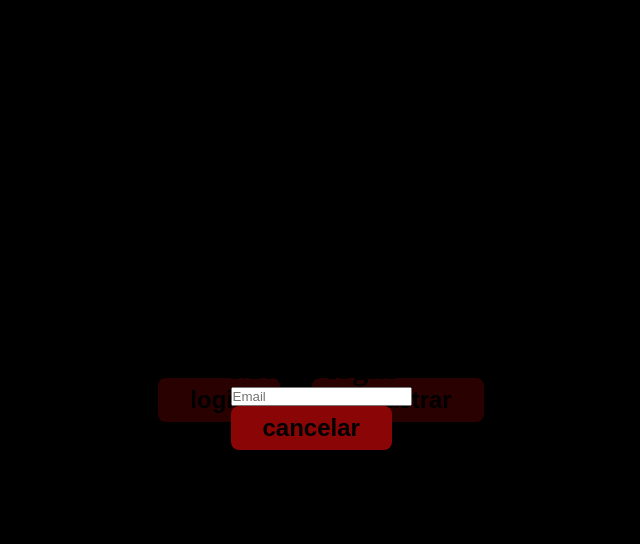
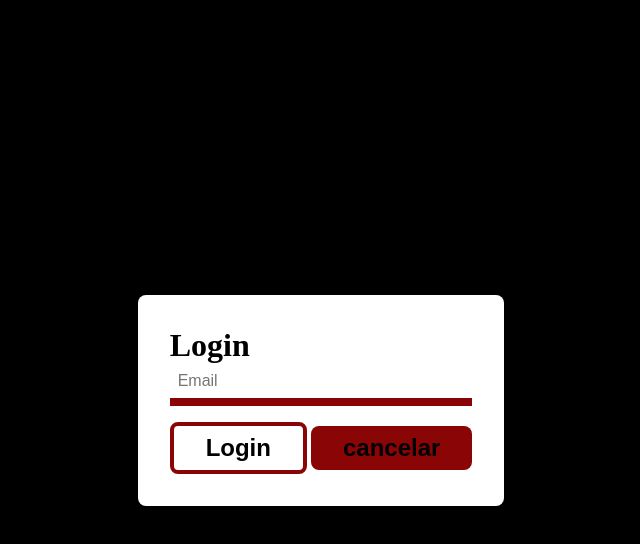
Before and after one commit to SRTAnamarya/projeto_javascript, a plain HTML site: page index.html in a window 1280 px wide. Both pictures are taken after a click on the button "login". Shown: the whole page, without its empty margins (319-959 px from the left). Drawn offline with Linux system fonts and the light colour scheme.

Commit message:
criamos o pop up de login

```diff
--- a/assets/css/style.css
+++ b/assets/css/style.css
@@ -38,6 +38,12 @@ button:hover {
 criando estilo da modal login e cadastrar
 *******************************************/
 
+.content-modal-login, .content-modal-register{
+    background: white;
+    padding: 2rem;
+    border-radius: 0.5rem;
+}
+
 .hide-modal{
     opacity: 0;
     visibility: hidden;
@@ -60,3 +66,36 @@ criando estilo da modal login e cadastrar
     background: rgba(0, 0, 0, 0.7);
     transition: all ease-in-out;
 }
+
+/*******************
+estilo dos btn
+******************************/
+
+.btn-login-open{
+    border:0.3rem solid rgb(138, 5, 5);
+    background-color: white;
+    color: black;
+}
+
+.btn-login-open:hover{
+    background: rgb(250, 36, 36);
+    color: black;
+}
+
+
+.content-form{
+    display: flex;
+    flex-direction: column;
+    gap: 1rem;
+}
+
+
+.input input{
+    outline: none;
+    border: none;
+    background: transparent;
+    padding: 0.5rem;
+    font-size: 1rem;
+    width: 100%;
+    border-bottom: 0.5rem solid rgb(138, 5, 5);
+}
--- a/assets/js/script.js
+++ b/assets/js/script.js
@@ -4,6 +4,9 @@ const modallogin = document.querySelector("#modal-login");
 const modalregister = document.querySelector("#modal-register");
 const btncancelLogin = document.querySelector("#btn-cancel-login");
 const btncancelregister = document.querySelector("#btn-cancel-register");
+const btnloginOpen = document.querySelector("#btn-login-open")
+const inputEmail = document.querySelector("#email")
+const resultado = document.querySelector("#resultado" )
 
 function soma(num01, num02) {
     const somar = num01 + num02;
@@ -42,3 +45,11 @@ btncancelregister.addEventListener("click", (e) => {
     modalregister.classList.add("hide-modal");
     modalregister.classList.remove("show-modal")
 })
+
+// inputEmail.addEventListener("input", () => {
+//     resultado.innerHTML = inputEmail.value
+// })
+
+inputEmail.addEventListener("focus", ()=>{
+    inputEmail.style.borderBottom = "0.5rem solid rgb(32, 240, 255)"
+})
--- a/index.html
+++ b/index.html
@@ -16,7 +16,7 @@
     </section>
     <div class="modal-login hide-modal" id="modal-login">
       <div class="content-modal-login">
-        <h1>Modal login</h1>
+        <h1> Login</h1>
         <form id="form-login">
           <div class="content-form" id="content-form">
             <div class="input" id="input">
@@ -28,9 +28,13 @@
                 placeholder="Email"
               />
             </div>
+            <footer class="btn-group">
+              <button class="btn-login-open" id="btn-login-open">Login</button>
+              <button id="btn-cancel-login">cancelar</button>
+            </footer>
           </div>
         </form>
-        <button id="btn-cancel-login">cancelar</button>
+        <div id="resultado"></div>
       </div>
     </div>
     <div class="modal-register hide-modal" id="modal-register">
```
